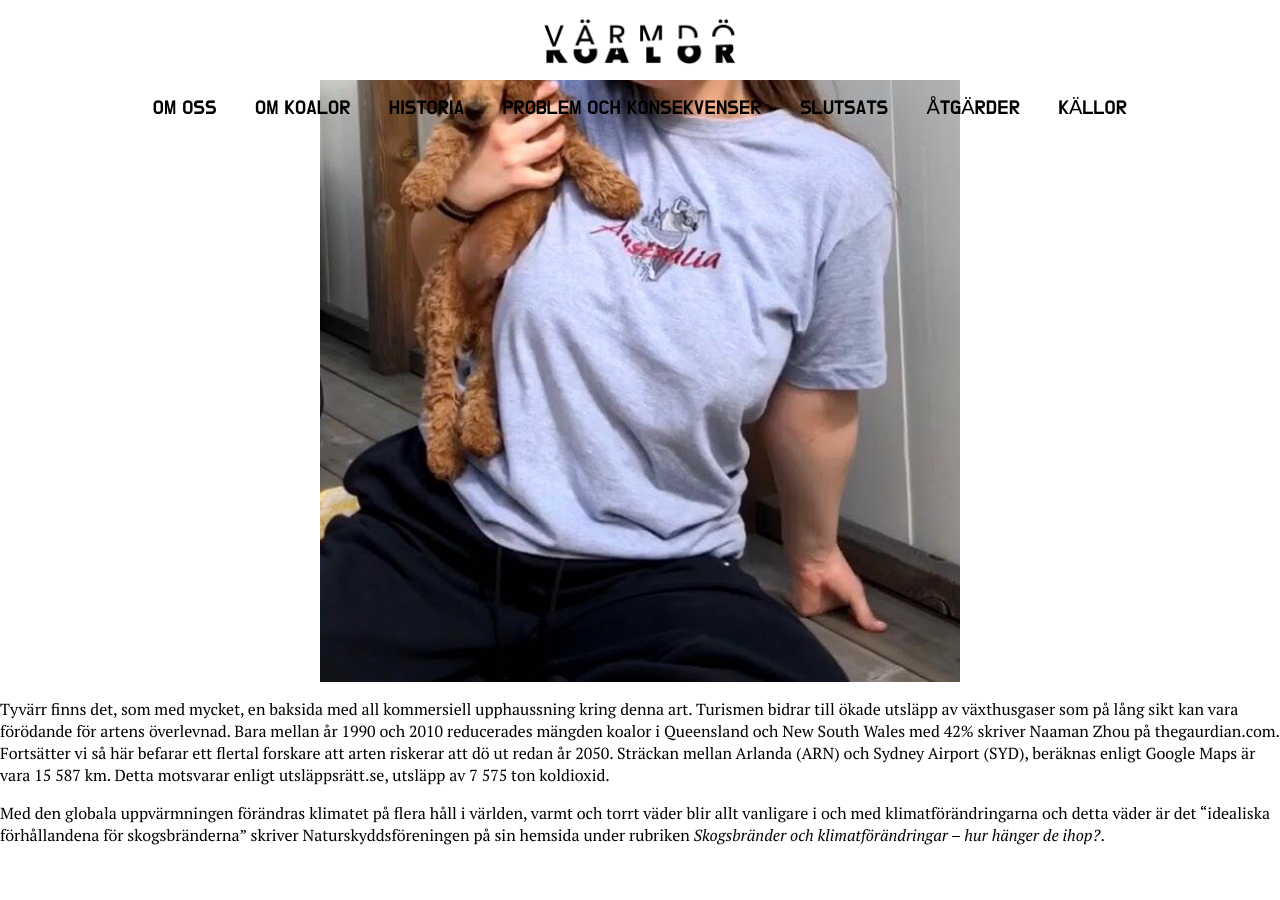
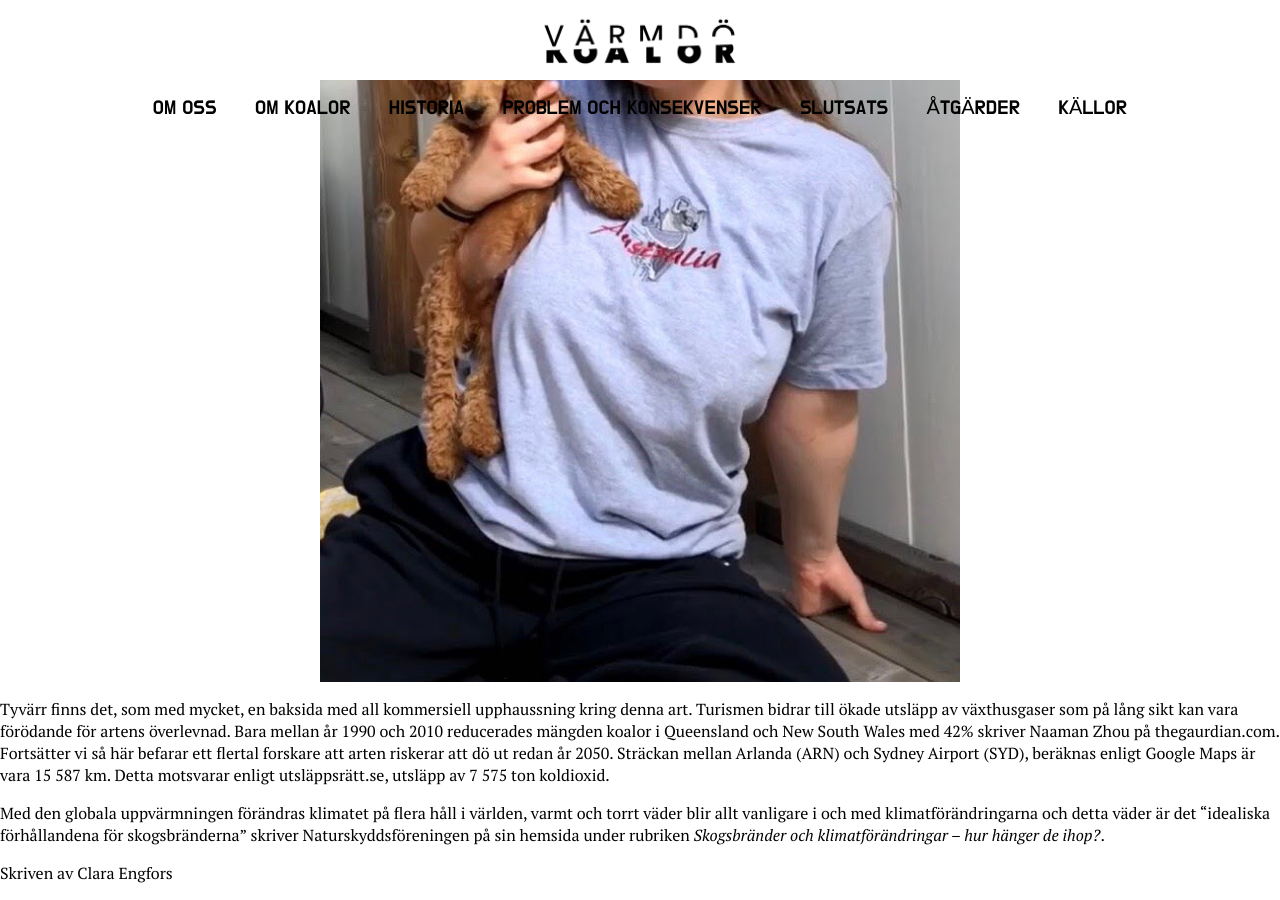
Before and after one commit to limbero/stackars-koalorna, a Jekyll site: the page built from _problem/ettinlagg.md, in a window 1280 px wide and 900 px high, scrolled down 1334 px. Built offline with Jekyll 4.4.1, drawn with Linux system fonts in a browser that asks for light colours; comment, search, counter and statistics services are not loaded; before the commit the page ends 2196 px from its top, so only the background shows below that.

Commit message:
Update ettinlagg.md

```diff
--- a/_problem/ettinlagg.md
+++ b/_problem/ettinlagg.md
@@ -20,3 +20,6 @@ Koalan går även att finna som tryck på kläder och textilier. På bilden neda
 Tyvärr finns det, som med mycket, en baksida med all kommersiell upphaussning kring denna art. Turismen bidrar till ökade utsläpp av växthusgaser som på lång sikt kan vara förödande för artens överlevnad. Bara mellan år 1990 och 2010 reducerades mängden koalor i Queensland och New South Wales med 42% skriver Naaman Zhou på thegaurdian.com. Fortsätter vi så här befarar ett flertal forskare att arten riskerar att dö ut redan år 2050. Sträckan mellan Arlanda (ARN) och Sydney Airport (SYD), beräknas enligt Google Maps är vara 15 587 km. Detta motsvarar enligt utsläppsrätt.se, utsläpp av 7 575 ton koldioxid.
 
 Med den globala uppvärmningen förändras klimatet på flera håll i världen, varmt och torrt väder blir allt vanligare i och med klimatförändringarna och detta väder är det “idealiska förhållandena för skogsbränderna” skriver Naturskyddsföreningen på sin hemsida under rubriken *Skogsbränder och klimatförändringar – hur hänger de ihop?*.
+
+
+Skriven av Clara Engfors
```
